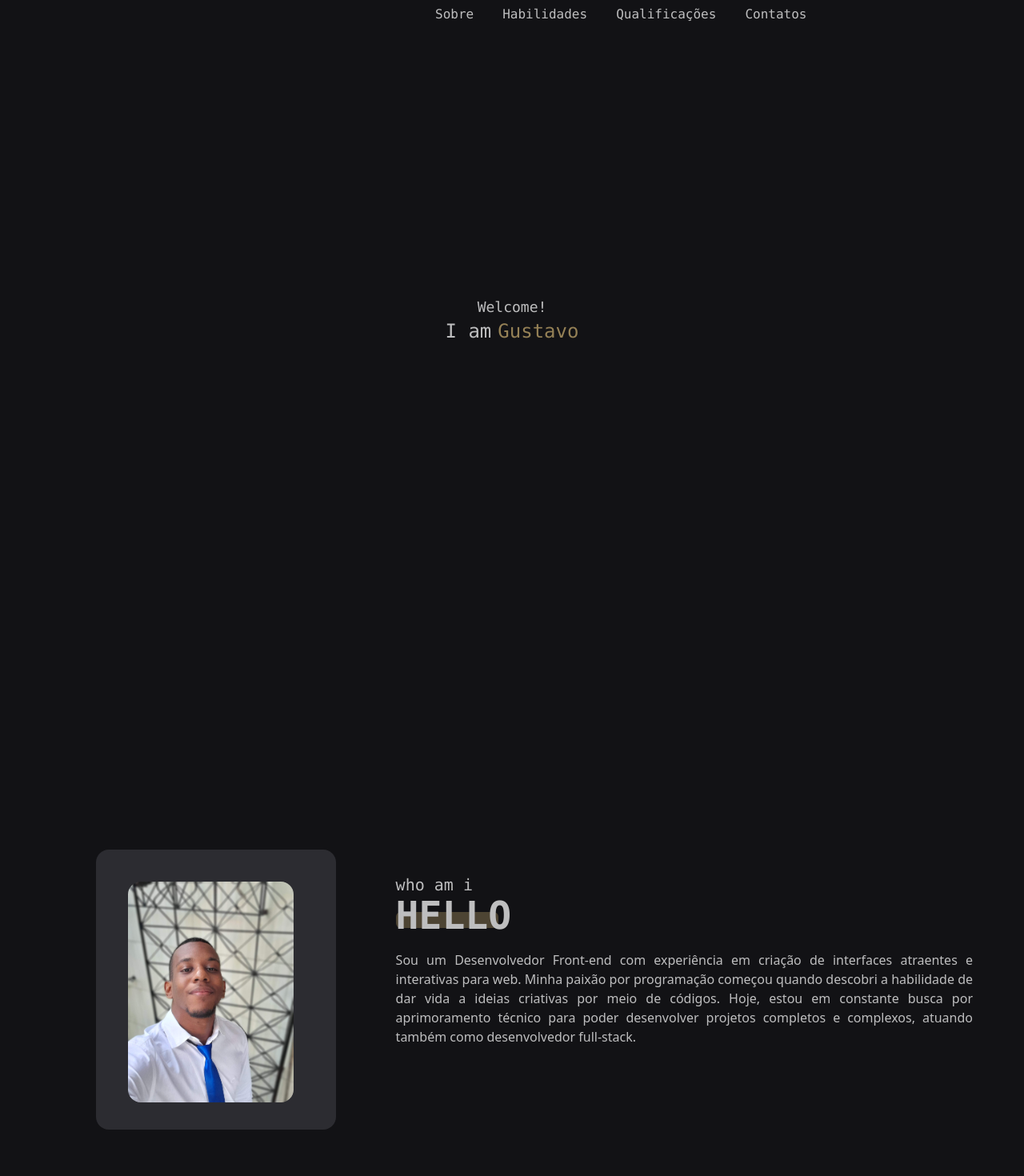
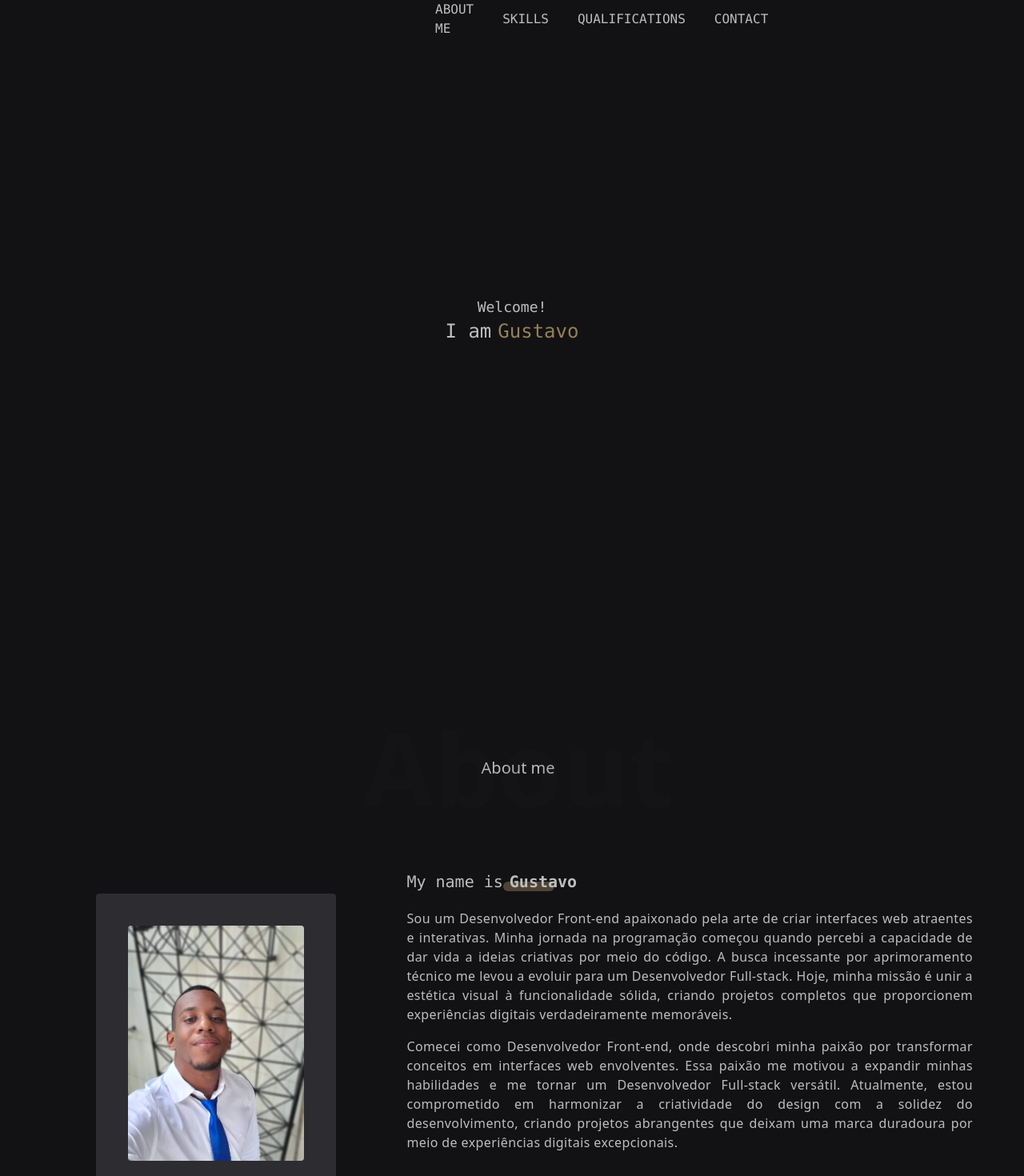
Before and after one commit to devGustavoR/newDev, a Next.js app: page / in a window 1280 px wide. Shown: the top 1470 px of the page at 80% size. Built offline with nearby package versions, Linux system fonts and the light colour scheme; a web font is replaced by a local one.

Commit message:
About update

```diff
--- a/src/app/components/Inicio.tsx
+++ b/src/app/components/Inicio.tsx
@@ -10,7 +10,7 @@ export function Inicio() {
         </div>
         <div className="flex justify-center items-center">
           <h2 className="mr-2 text-2xl">I am</h2>
-          <h2 className="text-brown-400 cursor-pointer hover:text-brown-300 text-2xl">
+          <h2 className="transition ease-in-out delay-100 hover:-translate-y-1 hover:scale-110 text-brown-400 cursor-pointer hover:text-brown-300 text-2xl">
             Gustavo
           </h2>
         </div>
--- a/src/app/components/NavBar.tsx
+++ b/src/app/components/NavBar.tsx
@@ -24,10 +24,10 @@ export function NavBar() {
             <li>
               <Link
                 href="#Sobre"
-                className="hover:text-brown-400"
+                className="hover:text-brown-400 font-alt"
                 scroll={true}
               >
-                Sobre
+                ABOUT ME
               </Link>
             </li>
             <li>
@@ -36,7 +36,7 @@ export function NavBar() {
                 className="hover:text-brown-400"
                 scroll={true}
               >
-                Habilidades
+                SKILLS
               </Link>
             </li>
             <li>
@@ -45,7 +45,7 @@ export function NavBar() {
                 className="hover:text-brown-400"
                 scroll={true}
               >
-                Qualificações
+                QUALIFICATIONS
               </Link>
             </li>
             <li>
@@ -54,7 +54,7 @@ export function NavBar() {
                 className="hover:text-brown-400"
                 scroll={true}
               >
-                Contatos
+                CONTACT
               </Link>
             </li>
           </ul>
@@ -62,13 +62,13 @@ export function NavBar() {
 
         <div className="flex justify-center items-center gap-4  pr-3 ">
           <Link href="https://github.com/devGustavoR">
-            <AiFillGithub className="w-6 h-6 mb-3" />
+            <AiFillGithub className="transition ease-in-out delay-150 hover:-translate-y-1 hover:scale-110 hover:text-brown-400 duration-300 w-6 h-6 mb-3 " />
           </Link>
           <Link href="https://www.linkedin.com/in/devgustavor/">
-            <AiFillLinkedin className="w-6 h-6 mb-3" />
+            <AiFillLinkedin className="transition ease-in-out delay-150 hover:-translate-y-1 hover:scale-110 hover:text-brown-400 duration-300 w-6 h-6 mb-3" />
           </Link>
           <Link href="https://www.instagram.com/g_ribeir_/">
-            <BsInstagram className="w-6 h-6 mb-3" />
+            <BsInstagram className="transition ease-in-out delay-150 hover:-translate-y-1 hover:scale-110 hover:text-brown-400 duration-300 w-6 h-6 mb-3" />
           </Link>
         </div>
       </nav>
--- a/src/app/components/Sobre.tsx
+++ b/src/app/components/Sobre.tsx
@@ -3,15 +3,21 @@ import myPicture from "../assets/myPicture.jpg";
 
 export function Sobre() {
   return (
+    <>
       <section id="Sobre" className="section">
-      {/*   Lado esqeurdo */}
+        <div className="flex justify-center items-center flex-col">
+        <h1 className="text-xl font-sans absolute left-[47%] text-center ">About me</h1>
+        <h1 className="text-9xl left-2 font-sans relative text-gray-500 font-black opacity-10">About</h1>
+        </div>
+        <div className="flex justify-center items-center">
+          {/*   Lado esquerdo */}
           <div className="px-28 py-16">
-        <div className="w-[300px] h-[350px] bg-gray-500 ml-2 absolute rounded-2xl"></div>
+            <div className="w-[300px] h-[400px] bg-gray-500 ml-2 absolute rounded"></div>
             <Image
-          className="ml-2 relative top-10 left-10 rounded-2xl"
+              className="ml-2 relative top-10 left-10 rounded"
               src={myPicture}
-          width={850}
-          height={850}
+              width={1200}
+              height={1200}
               alt="My Picture"
             />
           </div>
@@ -19,27 +25,41 @@ export function Sobre() {
           {/* Lado Direito */}
           <div className="flex flex-col p-16">
             {/*   */}
-        <div className="mb-5 flex flex-col ">
-          <h2 className="justify-items-end text-xl left-2">who am i</h2>
-          <div>
-            <div className="w-32 h-5  bg-brown-300 absolute mt-5 rounded-md opacity-40"></div>
-            <h1 className="font-bold text-5xl tracking-normal font-alt relative">
-              HELLO
+            <div className="mb-5 flex items-center">
+              <h2 className="justify-items-end text-xl">My name is</h2>
+              <div className="left-2">
+                <div className="w-16 h-3  bg-brown-300 absolute mt-[14px] rounded-md opacity-40"></div>
+                <h1 className="font-bold text-xl tracking-normal font-alt relative left-2">
+                  Gustavo
                 </h1>
               </div>
             </div>
 
             <div>
-          <p className="text-justify font-sans">
-            Sou um Desenvolvedor Front-end com experiência em criação de
-            interfaces atraentes e interativas para web. Minha paixão por
-            programação começou quando descobri a habilidade de dar vida a
-            ideias criativas por meio de códigos. Hoje, estou em constante busca
-            por aprimoramento técnico para poder desenvolver projetos completos
-            e complexos, atuando também como desenvolvedor full-stack.{" "}
+              <p className="text-justify font-sans mb-4 tracking-wide	">
+                Sou um Desenvolvedor Front-end apaixonado pela arte de criar
+                interfaces web atraentes e interativas. Minha jornada na
+                programação começou quando percebi a capacidade de dar vida a
+                ideias criativas por meio do código. A busca incessante por
+                aprimoramento técnico me levou a evoluir para um Desenvolvedor
+                Full-stack. Hoje, minha missão é unir a estética visual à
+                funcionalidade sólida, criando projetos completos que
+                proporcionem experiências digitais verdadeiramente memoráveis.{" "}
+              </p>
+              <p className="text-justify font-sans tracking-wide">
+                Comecei como Desenvolvedor Front-end, onde descobri minha paixão
+                por transformar conceitos em interfaces web envolventes. Essa
+                paixão me motivou a expandir minhas habilidades e me tornar um
+                Desenvolvedor Full-stack versátil. Atualmente, estou
+                comprometido em harmonizar a criatividade do design com a
+                solidez do desenvolvimento, criando projetos abrangentes que
+                deixam uma marca duradoura por meio de experiências digitais
+                excepcionais.
               </p>
             </div>
           </div>
+        </div>
       </section>
+    </>
   );
 }
--- a/src/app/globals.css
+++ b/src/app/globals.css
@@ -22,7 +22,7 @@ body {
 
 @layer base {
   .section {
-    @apply py-8 lg:py-24 lg:h-screen flex items-center justify-center;
+    @apply py-8 lg:py-24 lg:h-screen flex items-center justify-center flex-col;
   }
 }
 
--- a/src/app/layout.tsx
+++ b/src/app/layout.tsx
@@ -16,7 +16,7 @@ const baiJamjuree = BaiJamjuree({
 
 const poppins = Poppins({
   subsets: ["latin"],
-  weight: "700",
+  weight: "300",
   variable: "--font-poppins",
 });
 
```
Lines whose indentation alone changed are shown as unchanged.
